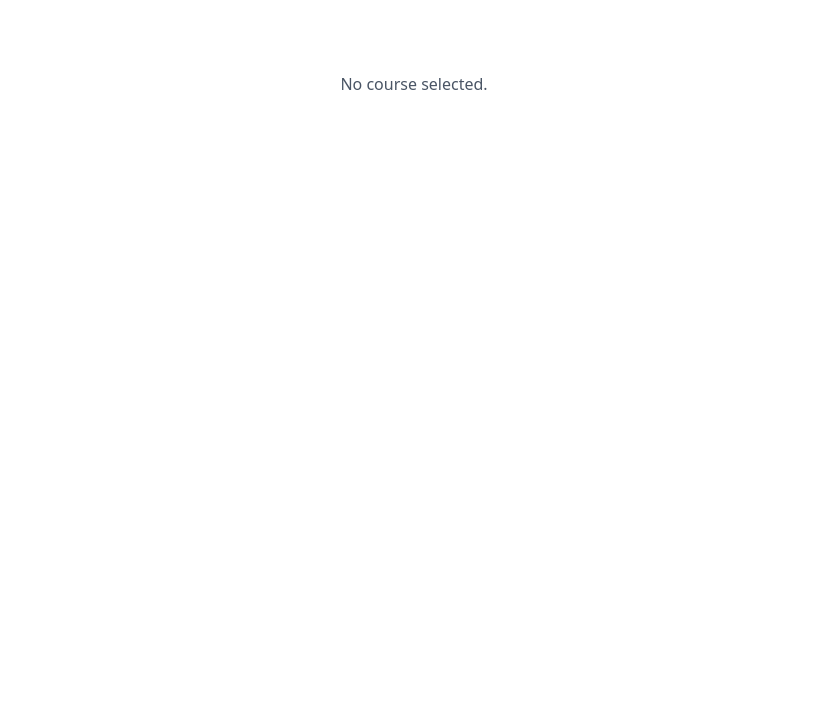
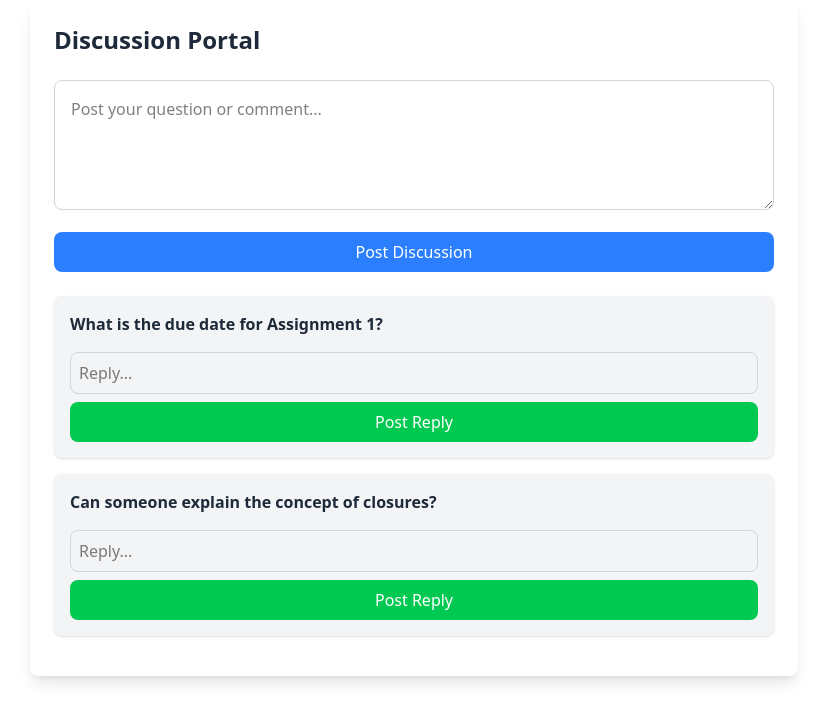
Before and after one commit to ThirunavukkarasuMathurjan/LMS_Project, a React (Vite) app: page /Profile in a window 1280 px wide. Shown: the top 722 px of the page, without its empty margins (226-1053 px from the left). Built offline with nearby package versions, Linux system fonts and the light colour scheme.

Commit message:
Add Dicussion & Profile

```diff
--- a/src/App.jsx
+++ b/src/App.jsx
@@ -1,35 +1,17 @@
-import { useState } from 'react'
-import reactLogo from './assets/react.svg'
-import viteLogo from '/vite.svg'
-import './App.css'
+import React from "react";
+import { BrowserRouter as Router, Route, Routes } from "react-router-dom";
+import Home from "./components/Home";
+import Profile from "./components/Profile";
 
 function App() {
-  const [count, setCount] = useState(0)
-
   return (
-    <>
-      <div>
-        <a href="https://vite.dev" target="_blank">
-          <img src={viteLogo} className="logo" alt="Vite logo" />
-        </a>
-        <a href="https://react.dev" target="_blank">
-          <img src={reactLogo} className="logo react" alt="React logo" />
-        </a>
-      </div>
-      <h1>Vite + React</h1>
-      <div className="card">
-        <button onClick={() => setCount((count) => count + 1)}>
-          count is {count}
-        </button>
-        <p>
-          Edit <code>src/App.jsx</code> and save to test HMR
-        </p>
-      </div>
-      <p className="read-the-docs">
-        Click on the Vite and React logos to learn more
-      </p>
-    </>
-  )
+    <Router>
+      <Routes>
+        <Route path="/" element={<Home />} />
+        <Route path="/Profile" element={<Profile />} />
+      </Routes>
+    </Router>
+  );
 }
 
-export default App
+export default App;
--- /dev/null
+++ b/src/components/Discussion.jsx
@@ -0,0 +1,96 @@
+import React, { useState } from 'react';
+
+function Discussion() {
+  const [posts, setPosts] = useState([
+    { id: 1, content: "What is the due date for Assignment 1?", replies: [] },
+    { id: 2, content: "Can someone explain the concept of closures?", replies: [] },
+  ]);
+
+  const [newPost, setNewPost] = useState('');
+  const [replies, setReplies] = useState({});
+
+  const handleAddPost = () => {
+    if (newPost.trim()) {
+      setPosts([...posts, { id: posts.length + 1, content: newPost, replies: [] }]);
+      setNewPost('');
+    }
+  };
+
+  const handleAddReply = (postId) => {
+    const replyContent = replies[postId] || '';
+    if (replyContent.trim()) {
+      const updatedPosts = posts.map((post) => {
+        if (post.id === postId) {
+          return { ...post, replies: [...post.replies, replyContent] };
+        }
+        return post;
+      });
+      setPosts(updatedPosts);
+      setReplies({ ...replies, [postId]: '' }); // Clear the reply field for this post
+    }
+  };
+
+  const handleReplyChange = (postId, value) => {
+    setReplies({ ...replies, [postId]: value });
+  };
+
+  return (
+    <div className="max-w-3xl mx-auto p-6 bg-white shadow-lg rounded-lg">
+      <h1 className="text-2xl font-bold text-gray-800 mb-6">Discussion Portal</h1>
+
+      {/* Post a new discussion */}
+      <div className="mb-6">
+        <textarea
+          className="w-full p-4 border border-gray-300 rounded-lg focus:outline-none focus:ring-2 focus:ring-blue-500 mb-4"
+          placeholder="Post your question or comment..."
+          rows="4"
+          value={newPost}
+          onChange={(e) => setNewPost(e.target.value)}
+        />
+        <button
+          onClick={handleAddPost}
+          className="bg-blue-500 text-white p-2 rounded-lg w-full hover:bg-blue-600 transition duration-200"
+        >
+          Post Discussion
+        </button>
+      </div>
+
+      {/* List of Posts */}
+      <div>
+        {posts.map((post) => (
+          <div key={post.id} className="bg-gray-100 p-4 mb-4 rounded-lg shadow-sm">
+            <p className="text-gray-800 font-semibold mb-2">{post.content}</p>
+
+            {/* Display replies */}
+            {post.replies.length > 0 && (
+              <div className="pl-6 space-y-2">
+                {post.replies.map((reply, index) => (
+                  <p key={index} className="text-gray-600 text-sm">{`- ${reply}`}</p>
+                ))}
+              </div>
+            )}
+
+            {/* Add a reply */}
+            <div className="mt-4">
+              <input
+                type="text"
+                placeholder="Reply..."
+                className="w-full p-2 border border-gray-300 rounded-lg focus:outline-none focus:ring-2 focus:ring-green-500"
+                value={replies[post.id] || ''}
+                onChange={(e) => handleReplyChange(post.id, e.target.value)}
+              />
+              <button
+                onClick={() => handleAddReply(post.id)}
+                className="bg-green-500 text-white p-2 rounded-lg w-full mt-2 hover:bg-green-600 transition duration-200"
+              >
+                Post Reply
+              </button>
+            </div>
+          </div>
+        ))}
+      </div>
+    </div>
+  );
+}
+
+export default Discussion;
--- /dev/null
+++ b/src/components/Profile.jsx
@@ -0,0 +1,130 @@
+import React, { useState } from "react";
+
+function Profile() {
+  const [user, setUser] = useState({
+    firstName: "John",
+    lastName: "Doe",
+    enrollmentNo: "123456",
+    degree: "Computer Science",
+    email: "john.doe@example.com",
+    phone: "+123456789",
+    linkedin: "https://linkedin.com/in/johndoe",
+    github: "https://github.com/johndoe",
+    profilePic: "https://via.placeholder.com/150",
+    coverImage: "https://via.placeholder.com/800x200",
+  });
+
+  const [editing, setEditing] = useState(false);
+  const [passwords, setPasswords] = useState({
+    currentPassword: "",
+    newPassword: "",
+    confirmPassword: "",
+  });
+
+  const handleChange = (e) => {
+    setUser({ ...user, [e.target.name]: e.target.value });
+  };
+
+  const handlePasswordChange = (e) => {
+    setPasswords({ ...passwords, [e.target.name]: e.target.value });
+  };
+
+  return (
+    <div className="min-h-screen bg-gray-100 p-8 flex flex-col items-center">
+      {/* Cover Image */}
+      <div className="relative w-full max-w-4xl h-56">
+        <img
+          src={user.coverImage}
+          alt="Cover"
+          className="w-full h-full object-cover rounded-lg shadow-md"
+        />
+      </div>
+
+      {/* Profile Container */}
+      <div className="bg-white shadow-lg rounded-lg p-6 max-w-4xl w-full mt-8">
+        {/* Profile Picture */}
+        <div className="flex justify-center">
+          <img
+            src={user.profilePic}
+            alt="Profile"
+            className="w-24 h-24 rounded-full border-4 border-white shadow-md"
+          />
+        </div>
+
+        {/* Profile Details */}
+        <div className="mt-6 space-y-4">
+          <div className="grid grid-cols-2 gap-4">
+            {[
+              ["First Name", "firstName"],
+              ["Last Name", "lastName"],
+              ["Enrollment No", "enrollmentNo"],
+              ["Degree", "degree"],
+              ["Email", "email"],
+              ["Phone No", "phone"],
+              ["LinkedIn", "linkedin"],
+              ["GitHub", "github"],
+            ].map(([label, name]) => (
+              <div key={name}>
+                <label className="block text-gray-700 font-semibold">
+                  {label}
+                </label>
+                <input
+                  type="text"
+                  name={name}
+                  value={user[name]}
+                  onChange={handleChange}
+                  disabled={!editing}
+                  className="w-full px-4 py-2 border rounded-md focus:ring-2 focus:ring-blue-500 focus:outline-none disabled:bg-gray-200"
+                />
+              </div>
+            ))}
+          </div>
+
+          {/* Password Change Section */}
+          <div className="grid grid-cols-3 gap-4">
+            {[
+              ["Current Password", "currentPassword"],
+              ["New Password", "newPassword"],
+              ["Confirm Password", "confirmPassword"],
+            ].map(([label, name]) => (
+              <div key={name}>
+                <label className="block text-gray-700 font-semibold">
+                  {label}
+                </label>
+                <input
+                  type="password"
+                  name={name}
+                  value={passwords[name]}
+                  onChange={handlePasswordChange}
+                  disabled={!editing}
+                  className="w-full px-4 py-2 border rounded-md focus:ring-2 focus:ring-blue-500 focus:outline-none disabled:bg-gray-200"
+                />
+              </div>
+            ))}
+          </div>
+
+          {/* Buttons */}
+          <div className="flex justify-end space-x-4 mt-4">
+            {editing ? (
+              <button
+                onClick={() => setEditing(false)}
+                className="px-6 py-2 bg-green-500 text-white rounded-md shadow-md hover:bg-green-600"
+              >
+                Save Changes
+              </button>
+            ) : (
+              <button
+                onClick={() => setEditing(true)}
+                className="px-6 py-2 bg-blue-500 text-white rounded-md shadow-md hover:bg-blue-600"
+              >
+                Edit Profile
+              </button>
+            )}
+          </div>
+        </div>
+      </div>
+    </div>
+  );
+}
+
+export default Profile;
--- /dev/null
+++ b/src/components/Quizzes.jsx
@@ -0,0 +1,9 @@
+import React from 'react'
+
+function Quizzes() {
+  return (
+    <div>Quizzes</div>
+  )
+}
+
+export default Quizzes
--- a/src/main.jsx
+++ b/src/main.jsx
@@ -6,12 +6,16 @@ import Login from './components/Login.jsx'
 import Home from './components/Home.jsx'
 import Courses from './components/Courses.jsx'
 import Module from './components/Module.jsx'
+import Profile from './components/Profile.jsx'
+import Discussion from './components/Discussion.jsx'
 
 createRoot(document.getElementById('root')).render(
   <StrictMode>
     {/* <Login /> */}
     {/* <Home/> */}
     {/* <Courses/> */}
-    <Module/>
+    {/* <Module/> */}
+    {/* <Profile/> */}
+    <Discussion/>
   </StrictMode>,
 )
```
